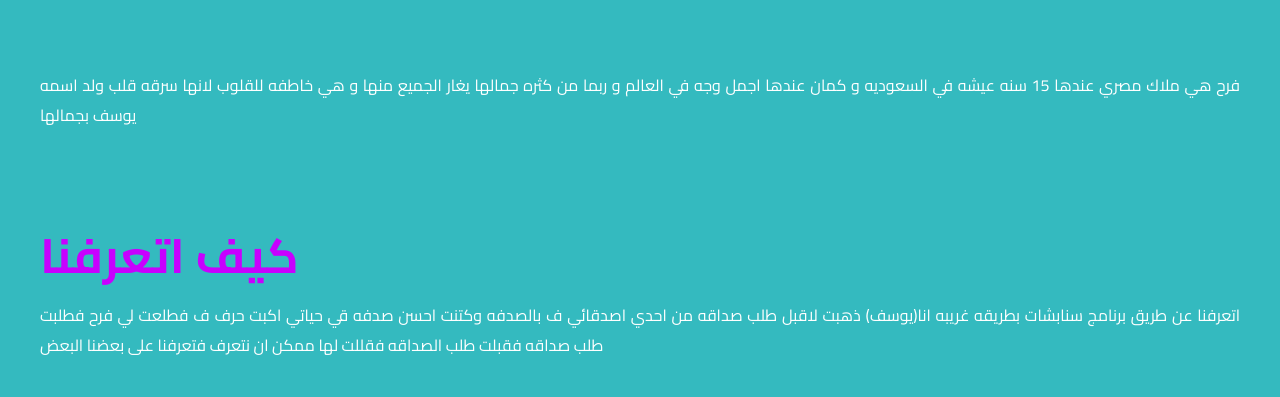
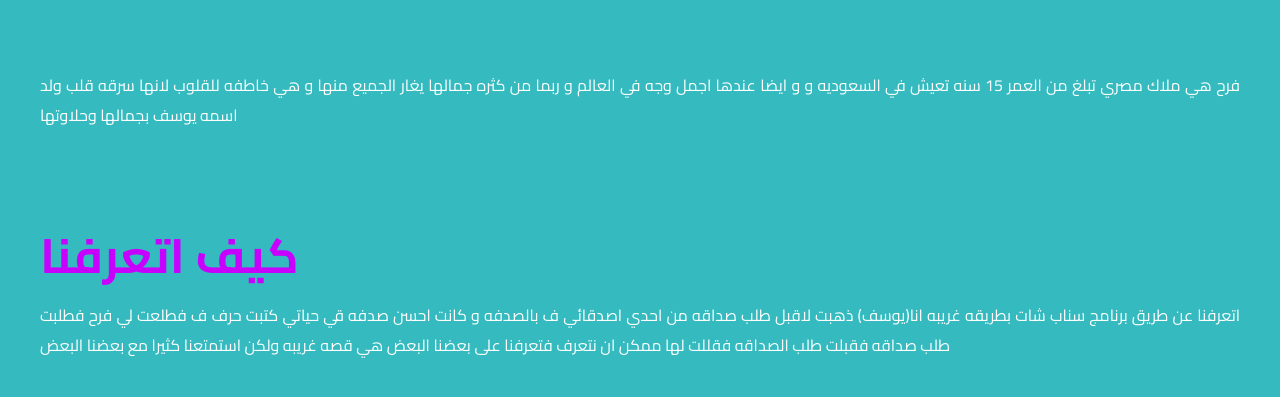
Before and after one commit to youssef22-11-2009/farah2009, a plain HTML site: page index.html in a window 1280 px wide. Shown: the part 691-1088 px from the top of the page. Drawn offline with Linux system fonts and the light colour scheme.

Commit message:
Update index.html

```diff
--- a/index.html
+++ b/index.html
@@ -34,7 +34,7 @@
 
             </div>
            <p class="par">
-            فرح هي ملاك مصري عندها 15 سنه عيشه في السعوديه و كمان عندها اجمل وجه في العالم و ربما من كثره جمالها يغار الجميع منها و هي خاطفه للقلوب لانها سرقه قلب ولد اسمه يوسف بجمالها
+            فرح هي ملاك مصري تبلغ من العمر 15 سنه تعيش في السعوديه و و ايضا عندها اجمل وجه في العالم و ربما من كثره جمالها يغار الجميع منها و هي خاطفه للقلوب لانها سرقه قلب ولد اسمه يوسف بجمالها وحلاوتها
            </p>
         </div>
 
@@ -46,7 +46,7 @@
 
                 </div>
                <p class="par2">
-                اتعرفنا عن طريق برنامج سنابشات بطريقه غريبه انا(يوسف) ذهبت لاقبل طلب صداقه من احدي اصدقائي ف بالصدفه وكتنت احسن صدفه قي حياتي اكبت حرف ف فطلعت لي فرح فطلبت طلب صداقه فقبلت طلب الصداقه فقللت لها ممكن ان نتعرف فتعرفنا على بعضنا البعض
+                اتعرفنا عن طريق برنامج سناب شات بطريقه غريبه انا(يوسف) ذهبت لاقبل طلب صداقه من احدي اصدقائي ف بالصدفه و كانت احسن صدفه قي حياتي كتبت حرف ف فطلعت لي فرح فطلبت طلب صداقه فقبلت طلب الصداقه فقللت لها ممكن ان نتعرف فتعرفنا على بعضنا البعض هي قصه غريبه ولكن استمتعنا كثيرا مع بعضنا البعض
                </p>
             </div>
     </section>
```
